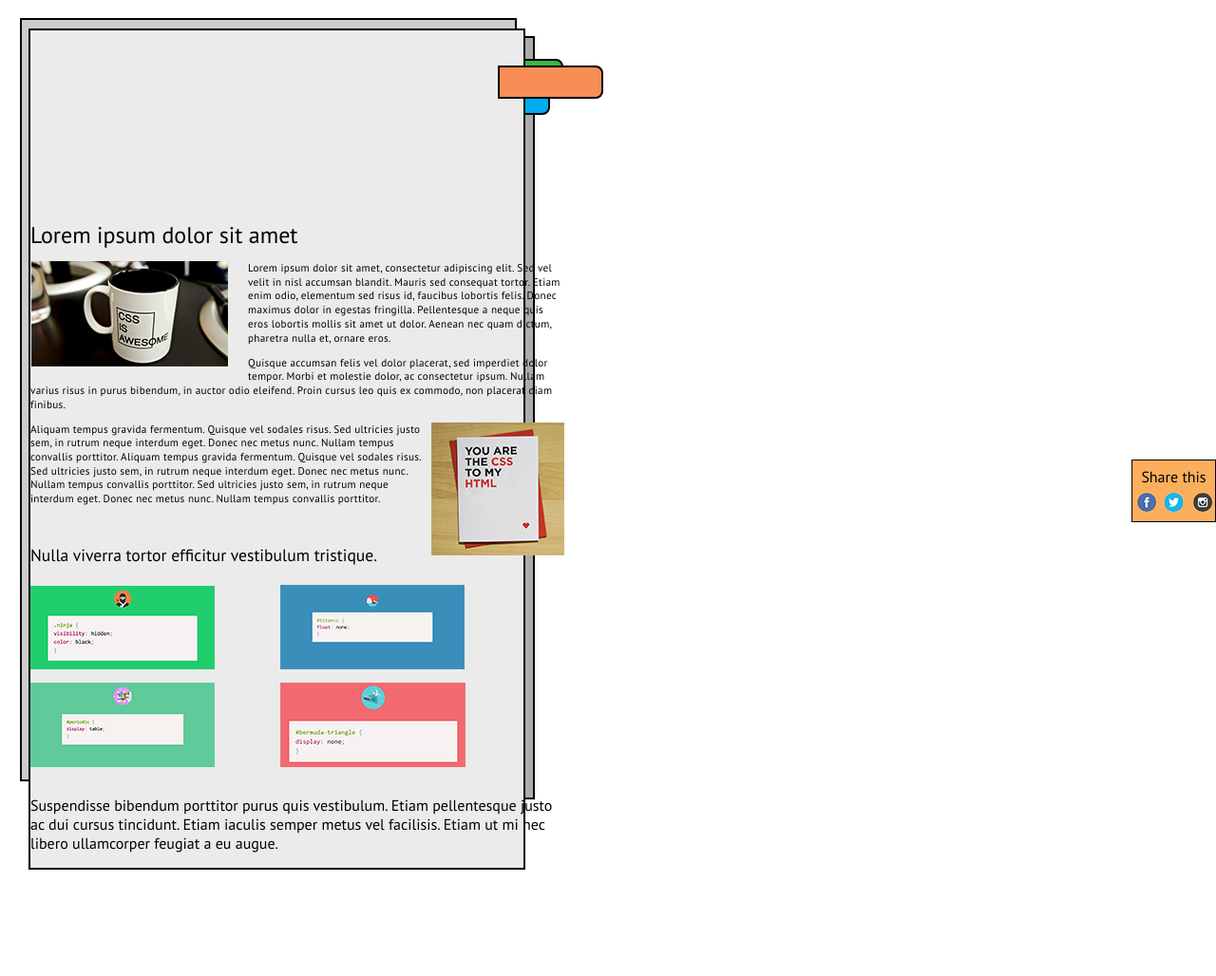
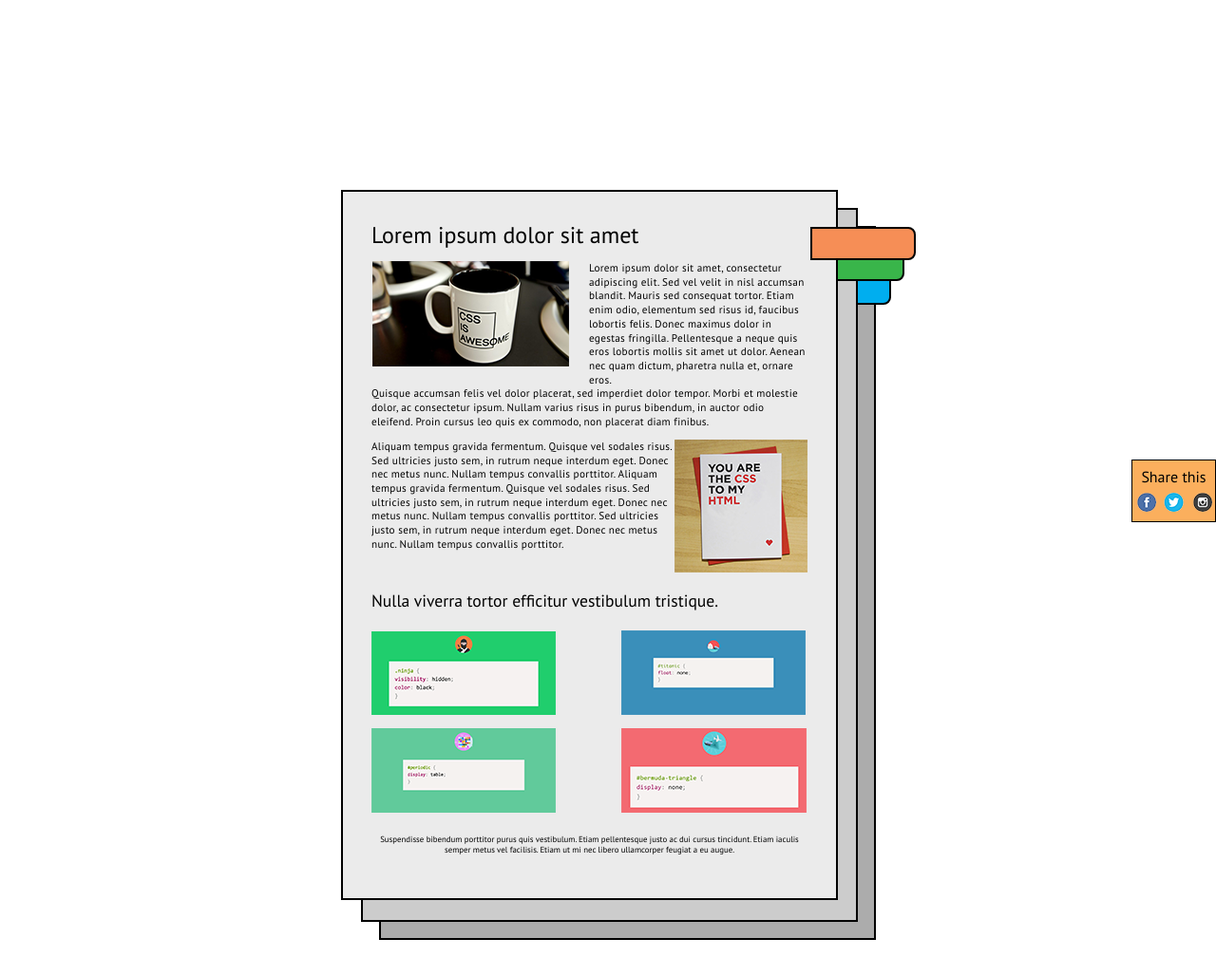
Before and after one commit to selenasunny/positioning_and_floats, a plain HTML site: page index.html in a window 1280 px wide. Shown: the top 1028 px of the page at 95% size. Drawn offline with Linux system fonts and the light colour scheme.

Commit message:
positioning_and_floats: full implementation

```diff
--- a/css/style.css
+++ b/css/style.css
@@ -5,7 +5,7 @@ body {
 	font-family: 'PT Sans', sans-serif;
 }
 
-.main {
+.wrapper {
 	width: 562px;
 	margin: 200px auto 0;
 	position: relative;
@@ -71,7 +71,7 @@ body {
 	background-color: #00AEEF;
 }
 
-.wrapper {
+.main {
 	margin: 30px;
 }
 
@@ -93,6 +93,13 @@ h1 {
 	font-size: 0.7rem;
 	letter-spacing: 0.3px;
 	line-height: 0.92rem;
+}
+.top .second {
+	margin-top: 0;
+}
+
+.top .first {
+	margin-bottom: 0;
 }
 
 .top .img-bottom {
@@ -119,7 +126,7 @@ h1 {
 	margin-bottom: 10px;
 }
 
-.footer p {
+footer p {
 	font-size: 0.55rem;
 	text-align: center;
 	margin-bottom:46px;
```
